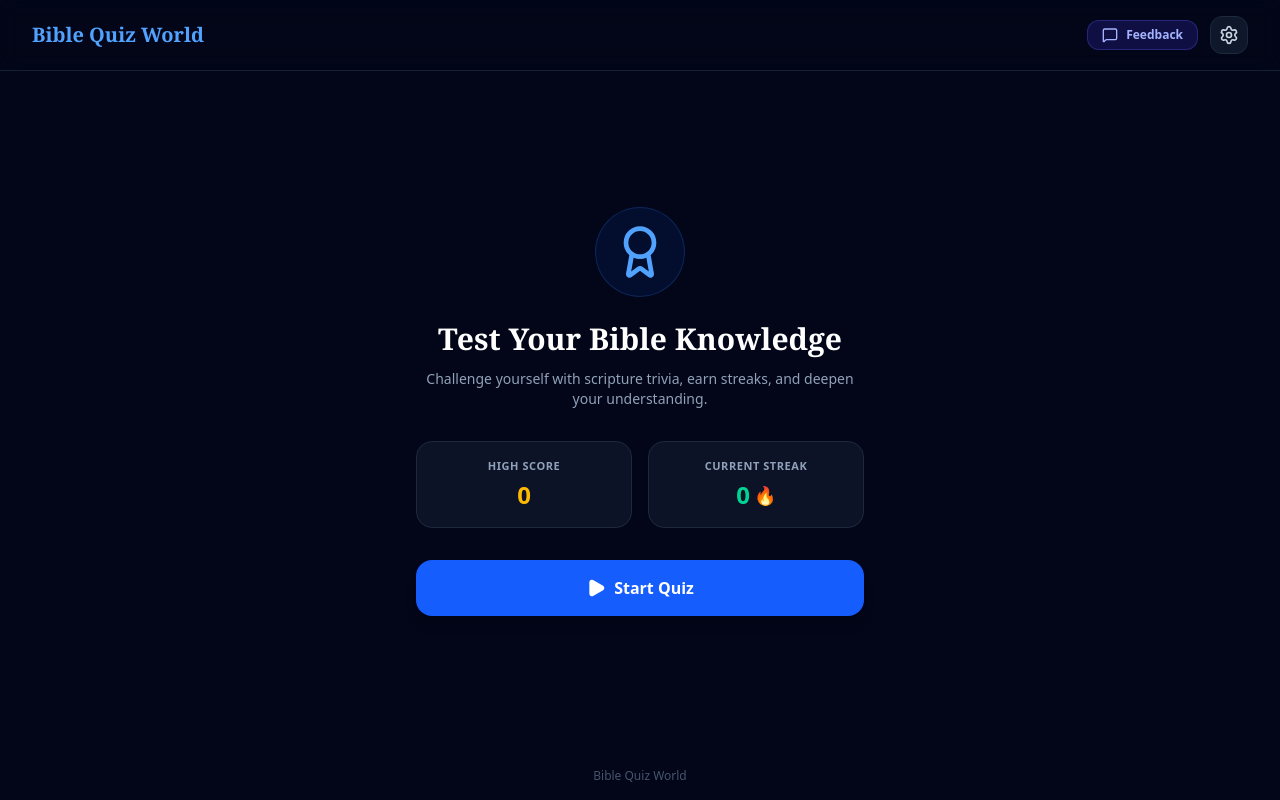
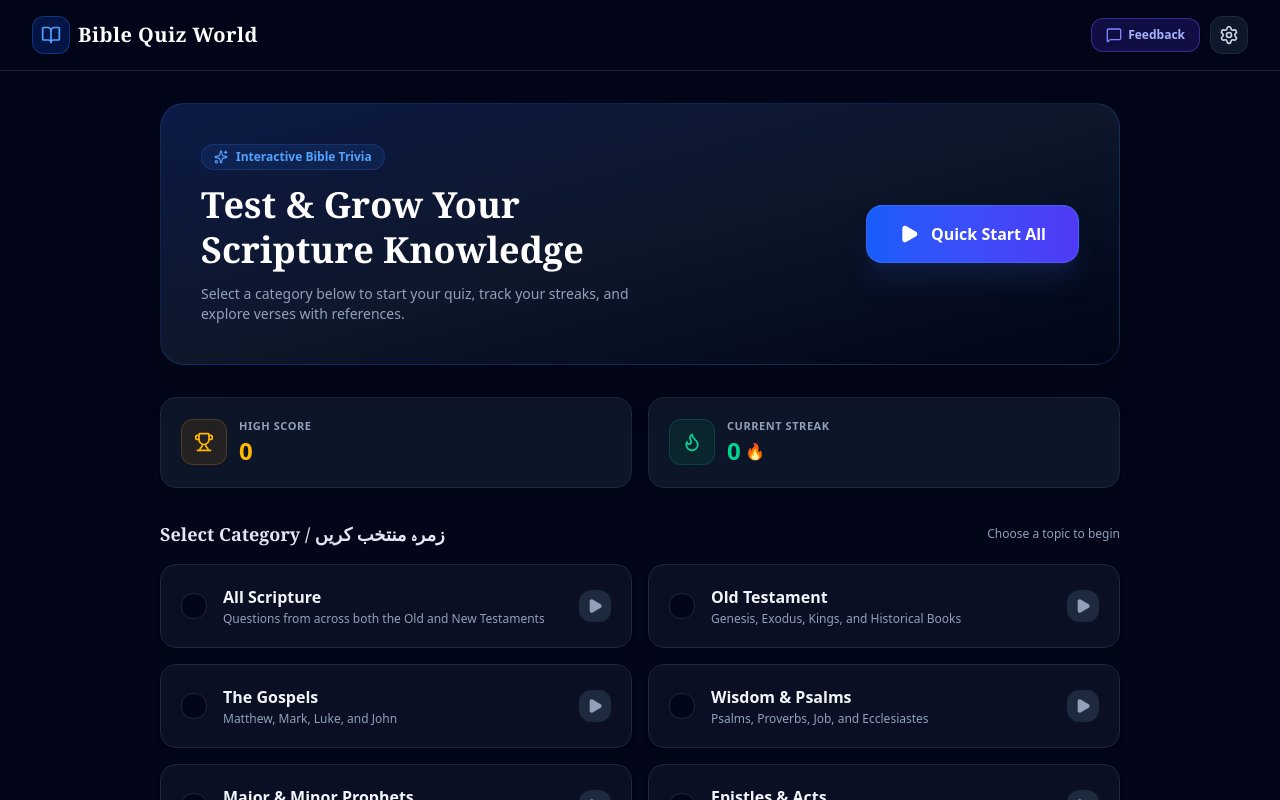
Before and after one commit to nehemiahmasih007-collab/Holy-Bible-Quiz, a React (Vite) app: page / in a window 1280 px wide. Both pictures are taken after a click on the button "English". Shown: the top 800 px of the page. Built offline with nearby package versions, Linux system fonts and the light colour scheme.

Commit message:
Restore original category design and dynamic UI layout

```diff
--- a/src/components/HomeScreen.tsx
+++ b/src/components/HomeScreen.tsx
@@ -1,12 +1,20 @@
 import React from 'react';
-import { Settings, Play, Award, MessageSquare } from 'lucide-react';
+import { Settings, Play, Award, MessageSquare, BookOpen, Flame, Trophy, Sparkles } from 'lucide-react';
+
+interface Category {
+  id: string;
+  name: string;
+  description: string;
+  icon: string;
+}
 
 interface HomeScreenProps {
-  onStartQuiz: () => void;
+  onStartQuiz: (categoryId?: string) => void;
   onOpenSettings: () => void;
   onOpenFeedback: () => void;
   highScore?: number;
   streak?: number;
+  categories?: Category[];
 }
 
 export const HomeScreen: React.FC<HomeScreenProps> = ({
@@ -15,29 +23,40 @@ export const HomeScreen: React.FC<HomeScreenProps> = ({
   onOpenFeedback,
   highScore = 0,
   streak = 0,
+  categories = [
+    { id: 'all', name: 'All Topics / تمام موضوعات', description: 'Mixed questions from Old & New Testaments', icon: '📖' },
+    { id: 'old-testament', name: 'Old Testament / عہد عتیق', description: 'Genesis to Malachi trivia & stories', icon: '📜' },
+    { id: 'new-testament', name: 'New Testament / عہد جدید', description: 'Gospels, Acts, and Apostles letters', icon: '✝️' },
+    { id: 'parables', name: 'Parables & Miracles / تمثیلیں اور معجزات', description: 'Teachings and wonders of Jesus', icon: '✨' },
+  ],
 }) => {
   return (
-    <div className="min-h-screen bg-slate-950 text-white flex flex-col justify-between">
-      {/* Top Header Bar */}
-      <header className="p-4 md:px-8 flex justify-between items-center border-b border-slate-800/80 bg-slate-950/50 backdrop-blur-md">
-        <h1 className="text-xl font-bold font-serif text-blue-400">
-          Bible Quiz World
-        </h1>
+    <div className="min-h-screen bg-slate-950 text-white flex flex-col justify-between selection:bg-blue-500 selection:text-white">
+      {/* Dynamic Header Bar */}
+      <header className="sticky top-0 z-40 p-4 md:px-8 flex justify-between items-center border-b border-slate-800/80 bg-slate-950/80 backdrop-blur-md">
+        <div className="flex items-center gap-2">
+          <div className="p-2 bg-blue-600/20 border border-blue-500/30 rounded-xl">
+            <BookOpen className="w-5 h-5 text-blue-400" />
+          </div>
+          <h1 className="text-lg md:text-xl font-bold font-serif text-white tracking-wide">
+            Bible Quiz World
+          </h1>
+        </div>
 
-        <div className="flex items-center gap-3">
-          {/* Feedback Button Outer */}
+        <div className="flex items-center gap-2.5">
+          {/* Externalized Feedback Button */}
           <button
             onClick={onOpenFeedback}
-            className="px-3.5 py-1.5 bg-indigo-600/20 hover:bg-indigo-600/40 text-indigo-300 border border-indigo-500/30 rounded-xl text-xs font-bold flex items-center gap-2 transition cursor-pointer active:scale-95"
+            className="px-3.5 py-2 bg-indigo-600/20 hover:bg-indigo-600/40 text-indigo-300 border border-indigo-500/40 rounded-xl text-xs font-bold flex items-center gap-1.5 transition active:scale-95 cursor-pointer shadow-sm"
           >
-            <MessageSquare className="w-4 h-4" />
+            <MessageSquare className="w-4 h-4 text-indigo-400" />
             <span>Feedback</span>
           </button>
 
-          {/* Settings Button */}
+          {/* Settings Trigger */}
           <button
             onClick={onOpenSettings}
-            className="p-2 bg-slate-900 hover:bg-slate-800 border border-slate-800 rounded-xl text-slate-300 transition cursor-pointer active:scale-95"
+            className="p-2 bg-slate-900 hover:bg-slate-800 border border-slate-800 rounded-xl text-slate-300 hover:text-white transition active:scale-95 cursor-pointer"
             title="Settings"
           >
             <Settings className="w-5 h-5" />
@@ -45,54 +64,104 @@ export const HomeScreen: React.FC<HomeScreenProps> = ({
         </div>
       </header>
 
-      {/* Main Content Area */}
-      <main className="flex-1 flex flex-col items-center justify-center p-6 text-center max-w-xl mx-auto w-full my-auto">
-        <div className="mb-6 p-4 bg-blue-600/10 border border-blue-500/20 rounded-full">
-          <Award className="w-14 h-14 text-blue-400" />
+      {/* Main Content Dashboard */}
+      <main className="flex-1 max-w-5xl mx-auto w-full p-4 md:p-8 flex flex-col gap-8">
+        {/* Banner Section */}
+        <div className="relative overflow-hidden rounded-3xl bg-gradient-to-br from-blue-900/40 via-slate-900 to-slate-950 border border-blue-500/20 p-6 md:p-10 shadow-2xl flex flex-col md:flex-row items-center justify-between gap-6">
+          <div className="flex flex-col gap-3 text-center md:text-left z-10">
+            <div className="inline-flex items-center gap-2 px-3 py-1 rounded-full bg-blue-500/10 border border-blue-500/20 text-blue-400 text-xs font-semibold w-fit mx-auto md:mx-0">
+              <Sparkles className="w-3.5 h-3.5" /> Interactive Bible Trivia
+            </div>
+            <h2 className="text-2xl md:text-4xl font-extrabold font-serif text-white leading-tight">
+              Test & Grow Your <br className="hidden md:inline" /> Scripture Knowledge
+            </h2>
+            <p className="text-slate-400 text-xs md:text-sm max-w-md">
+              Select a category below to start your quiz, track your streaks, and explore verses with references.
+            </p>
+          </div>
+
+          {/* Quick Play Main Action */}
+          <button
+            onClick={() => onStartQuiz('all')}
+            className="w-full md:w-auto px-8 py-4 bg-gradient-to-r from-blue-600 to-indigo-600 hover:from-blue-500 hover:to-indigo-500 text-white font-bold rounded-2xl text-base shadow-xl shadow-blue-950/50 transition active:scale-95 flex items-center justify-center gap-3 shrink-0 cursor-pointer border border-blue-400/30"
+          >
+            <Play className="w-5 h-5 fill-current" />
+            <span>Quick Start All</span>
+          </button>
         </div>
 
-        <h2 className="text-2xl md:text-3xl font-extrabold mb-3 font-serif">
-          Test Your Bible Knowledge
-        </h2>
-        <p className="text-slate-400 text-xs md:text-sm mb-8 max-w-md">
-          Challenge yourself with scripture trivia, earn streaks, and deepen your understanding.
-        </p>
-
-        {/* Stats Section with proper values */}
-        <div className="grid grid-cols-2 gap-4 w-full max-w-md mb-8">
-          <div className="p-4 bg-slate-900/80 border border-slate-800 rounded-2xl flex flex-col items-center justify-center">
-            <div className="text-[11px] text-slate-400 uppercase tracking-wider mb-1 font-semibold">
-              High Score
-            </div>
-            <div className="text-2xl font-bold text-amber-400">
-              {highScore}
+        {/* Dynamic User Stats Bar */}
+        <div className="grid grid-cols-2 gap-4">
+          <div className="p-4 md:p-5 bg-slate-900/90 border border-slate-800 rounded-2xl flex items-center justify-between shadow-lg">
+            <div className="flex items-center gap-3">
+              <div className="p-3 bg-amber-500/10 border border-amber-500/20 rounded-xl">
+                <Trophy className="w-5 h-5 text-amber-400" />
+              </div>
+              <div>
+                <div className="text-[11px] text-slate-400 font-semibold uppercase tracking-wider">High Score</div>
+                <div className="text-xl md:text-2xl font-bold text-amber-400">{highScore}</div>
+              </div>
             </div>
           </div>
 
-          <div className="p-4 bg-slate-900/80 border border-slate-800 rounded-2xl flex flex-col items-center justify-center">
-            <div className="text-[11px] text-slate-400 uppercase tracking-wider mb-1 font-semibold">
-              Current Streak
-            </div>
-            <div className="text-2xl font-bold text-emerald-400 flex items-center gap-1">
-              <span>{streak}</span>
-              <span className="text-lg">🔥</span>
+          <div className="p-4 md:p-5 bg-slate-900/90 border border-slate-800 rounded-2xl flex items-center justify-between shadow-lg">
+            <div className="flex items-center gap-3">
+              <div className="p-3 bg-emerald-500/10 border border-emerald-500/20 rounded-xl">
+                <Flame className="w-5 h-5 text-emerald-400" />
+              </div>
+              <div>
+                <div className="text-[11px] text-slate-400 font-semibold uppercase tracking-wider">Current Streak</div>
+                <div className="text-xl md:text-2xl font-bold text-emerald-400 flex items-center gap-1">
+                  <span>{streak}</span>
+                  <span className="text-base">🔥</span>
+                </div>
+              </div>
             </div>
           </div>
         </div>
 
-        {/* Start Button */}
-        <button
-          onClick={onStartQuiz}
-          className="w-full max-w-md py-4 bg-blue-600 hover:bg-blue-500 text-white font-bold rounded-2xl text-base shadow-lg transition active:scale-95 flex items-center justify-center gap-2 cursor-pointer"
-        >
-          <Play className="w-5 h-5 fill-current" />
-          Start Quiz
-        </button>
+        {/* Categories Section */}
+        <div className="flex flex-col gap-4">
+          <div className="flex items-center justify-between">
+            <h3 className="text-lg font-bold text-slate-200 font-serif">
+              Select Category / زمرہ منتخب کریں
+            </h3>
+            <span className="text-xs text-slate-400">Choose a topic to begin</span>
+          </div>
+
+          <div className="grid grid-cols-1 md:grid-cols-2 gap-4">
+            {categories.map((cat) => (
+              <div
+                key={cat.id}
+                onClick={() => onStartQuiz(cat.id)}
+                className="group p-5 bg-slate-900/60 hover:bg-slate-800/80 border border-slate-800 hover:border-blue-500/40 rounded-2xl transition duration-200 cursor-pointer flex items-center justify-between shadow-md"
+              >
+                <div className="flex items-center gap-4">
+                  <div className="text-3xl p-3 bg-slate-950 border border-slate-800 rounded-xl group-hover:scale-110 transition">
+                    {cat.icon}
+                  </div>
+                  <div className="flex flex-col">
+                    <h4 className="font-bold text-slate-100 group-hover:text-blue-400 transition text-sm md:text-base">
+                      {cat.name}
+                    </h4>
+                    <p className="text-xs text-slate-400 line-clamp-1 mt-0.5">
+                      {cat.description}
+                    </p>
+                  </div>
+                </div>
+
+                <div className="p-2 bg-slate-800 group-hover:bg-blue-600 rounded-xl text-slate-400 group-hover:text-white transition">
+                  <Play className="w-4 h-4 fill-current" />
+                </div>
+              </div>
+            ))}
+          </div>
+        </div>
       </main>
 
-      {/* Footer Padding */}
-      <footer className="p-4 text-center text-xs text-slate-600">
-        Bible Quiz World
+      {/* Footer */}
+      <footer className="p-4 text-center text-xs text-slate-500 border-t border-slate-900">
+        Bible Quiz World • Encouraging Scripture Learning
       </footer>
     </div>
   );
```
